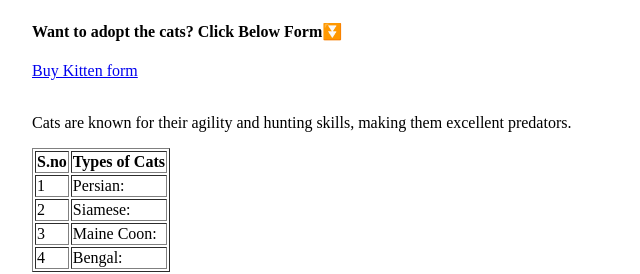
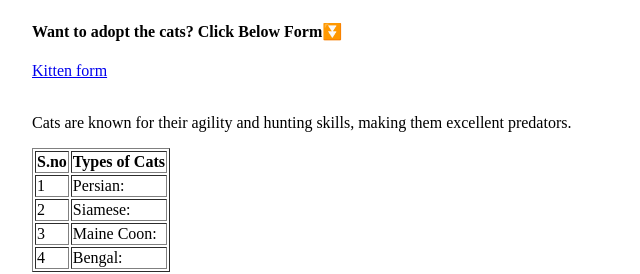
Before and after one commit to DharshiniBalasundaram1997/kittenform, a plain HTML site: page index.html in a window 1280 px wide. Shown: the part 400-674 px from the top of the page, 158-798 px from the left. Drawn offline with Linux system fonts and the light colour scheme.

Commit message:
Updated index.html

```diff
--- a/index.html
+++ b/index.html
@@ -18,7 +18,7 @@
 
         <img src="cattt.jpeg" width="200" alt="">
         <h4>Want to adopt the cats? Click Below Form&#x23EC;</h4>
-        <a href="kittenform.html" target="_blank">Buy Kitten form</a><br><br>
+        <a href="kittenform.html" target="_blank">Kitten form</a><br><br>
 
         <p> Cats are known for their agility and hunting skills, making them excellent predators.</p>
 
```
